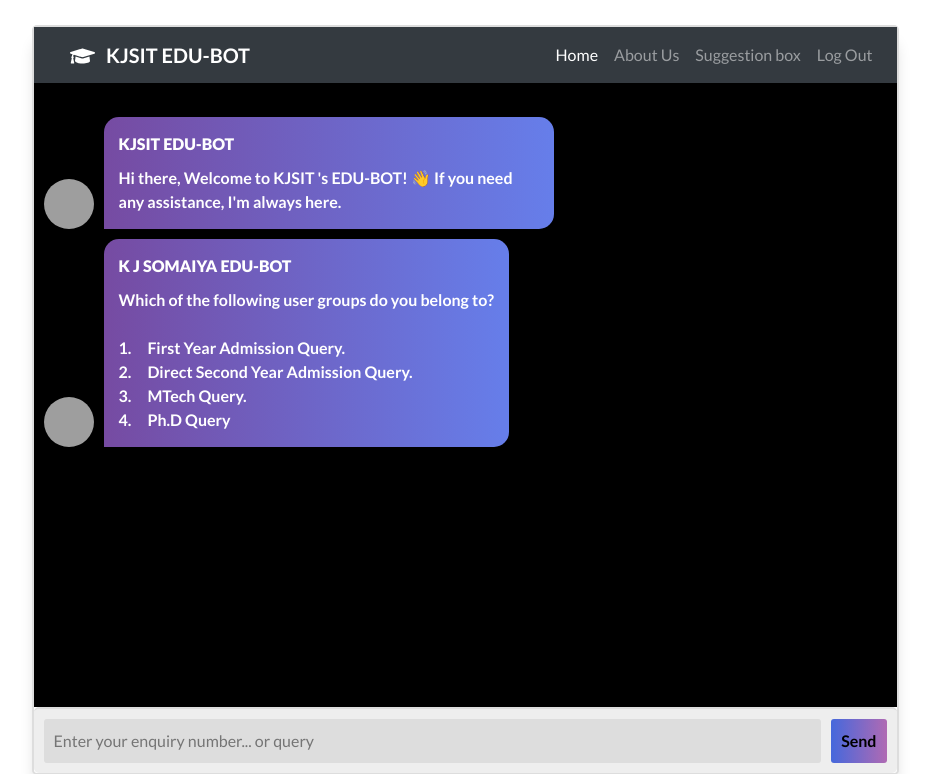
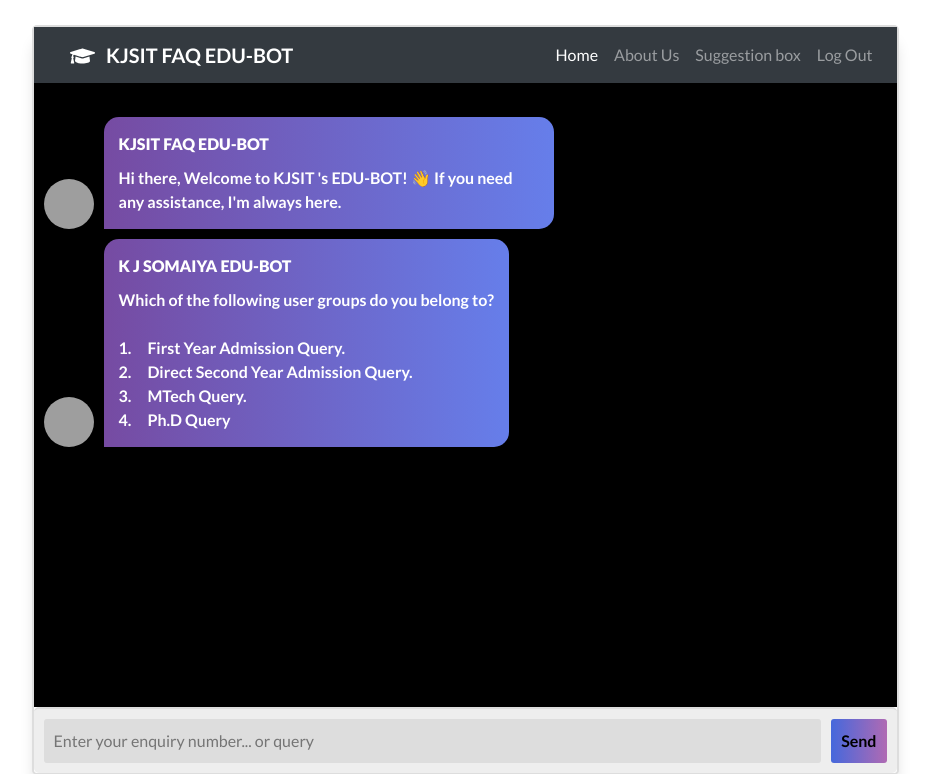
Before and after one commit to yashvishah27/EduBot, a Flask app: page /index in a window 1280 px wide. Shown: the top 774 px of the page, without its empty margins (175-1105 px from the left). Run offline with Flask 2, Linux system fonts and the light colour scheme; the visitor is signed in with stand-in values (Sample User, id 1); some libraries are stand-ins or nearby versions; grey boxes are pictures that could not be loaded.

Commit message:
index.html

```diff
--- a/templates/index.html
+++ b/templates/index.html
@@ -3,7 +3,7 @@
 
 <head>
   <meta charset="UTF-8">
-  <title>KJSIT EDU-BOT</title>
+  <title>KJSIT FAQ EDU-BOT</title>
   <link rel="icon" href="{{ url_for('static', filename='images/icon.png') }}" type="image" sizes="16x16">
   <meta charset="UTF-8">
   <meta name="viewport" content="width=device-width, initial-scale=1.0">
@@ -28,9 +28,9 @@
 
 
       <nav class="navbar navbar-expand-lg navbar-dark bg-dark">
-        <!--a class="navbar-brand" href="#">KJSIT EDU-BOT</a-->
+        <!--a class="navbar-brand" href="#">KJSIT FAQ EDU-BOT</a-->
         <a class="navbar-brand" href="#" style="color: white;">
-          &emsp;<i class="fas fa-graduation-cap"></i> <b> &nbsp; KJSIT EDU-BOT &emsp; </b></a>
+          &emsp;<i class="fas fa-graduation-cap"></i> <b> &nbsp; KJSIT FAQ EDU-BOT &emsp; </b></a>
         <button class="navbar-toggler" type="button" data-toggle="collapse" data-target="#navbarNav"
           aria-controls="navbarNav" aria-expanded="false" aria-label="Toggle navigation">
           <span class="navbar-toggler-icon"></span>
@@ -121,7 +121,7 @@
     </nav>
     <!--header class="msger-header">
       <div class="msger-header-title">
-        <h5><i class="fas fa-graduation-cap"></i> <b> &emsp; KJSIT EDU-BOT &emsp; </b><i class="fas fa-graduation-cap"></i></h5>
+        <h5><i class="fas fa-graduation-cap"></i> <b> &emsp; KJSIT FAQ EDU-BOT &emsp; </b><i class="fas fa-graduation-cap"></i></h5>
       </div>
     </header-->
     {% with messages = get_flashed_messages() %}
@@ -145,7 +145,7 @@
         </div>
         <div class="msg-bubble">
           <div class="msg-info">
-            <div class="msg-info-name"><b>KJSIT EDU-BOT</b> </div>
+            <div class="msg-info-name"><b>KJSIT FAQ EDU-BOT</b> </div>
           </div>
 
           <div class="msg-text" style="color: white;">
```
